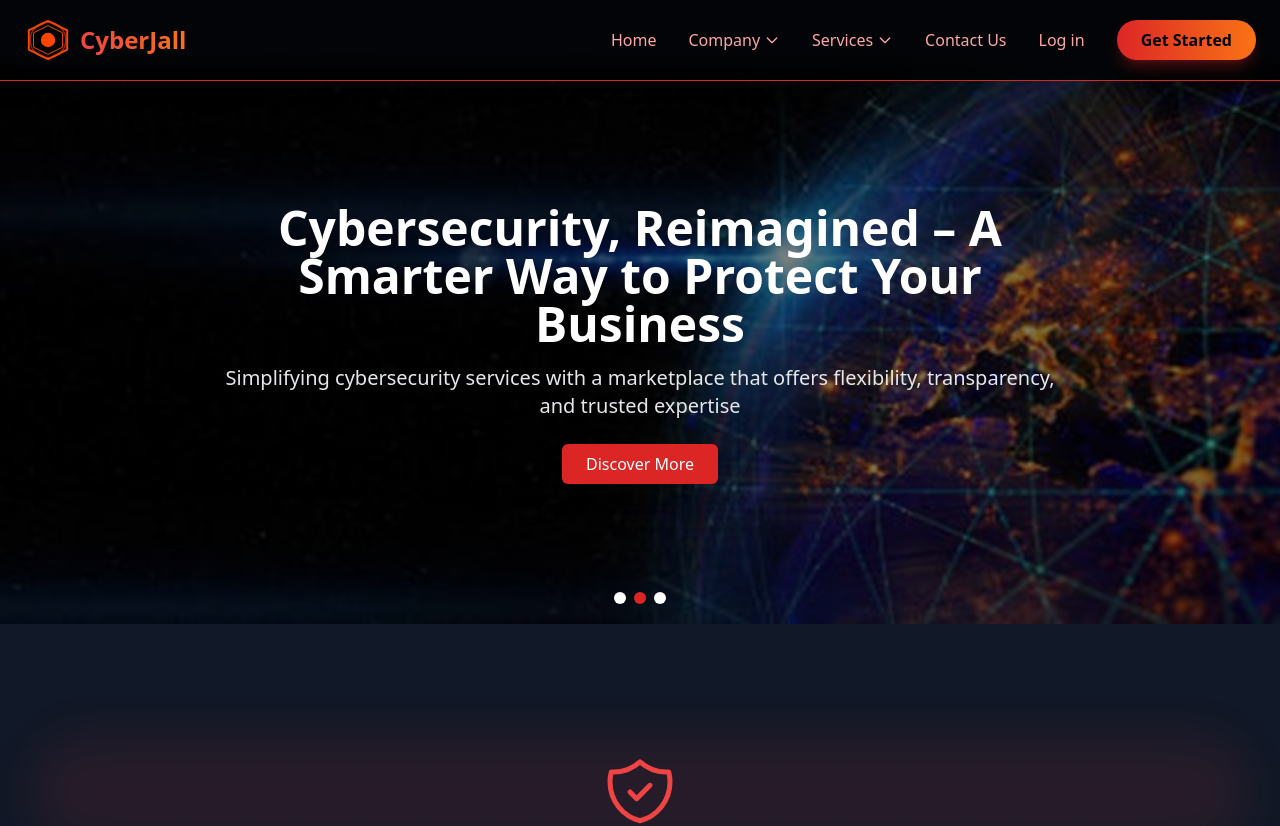
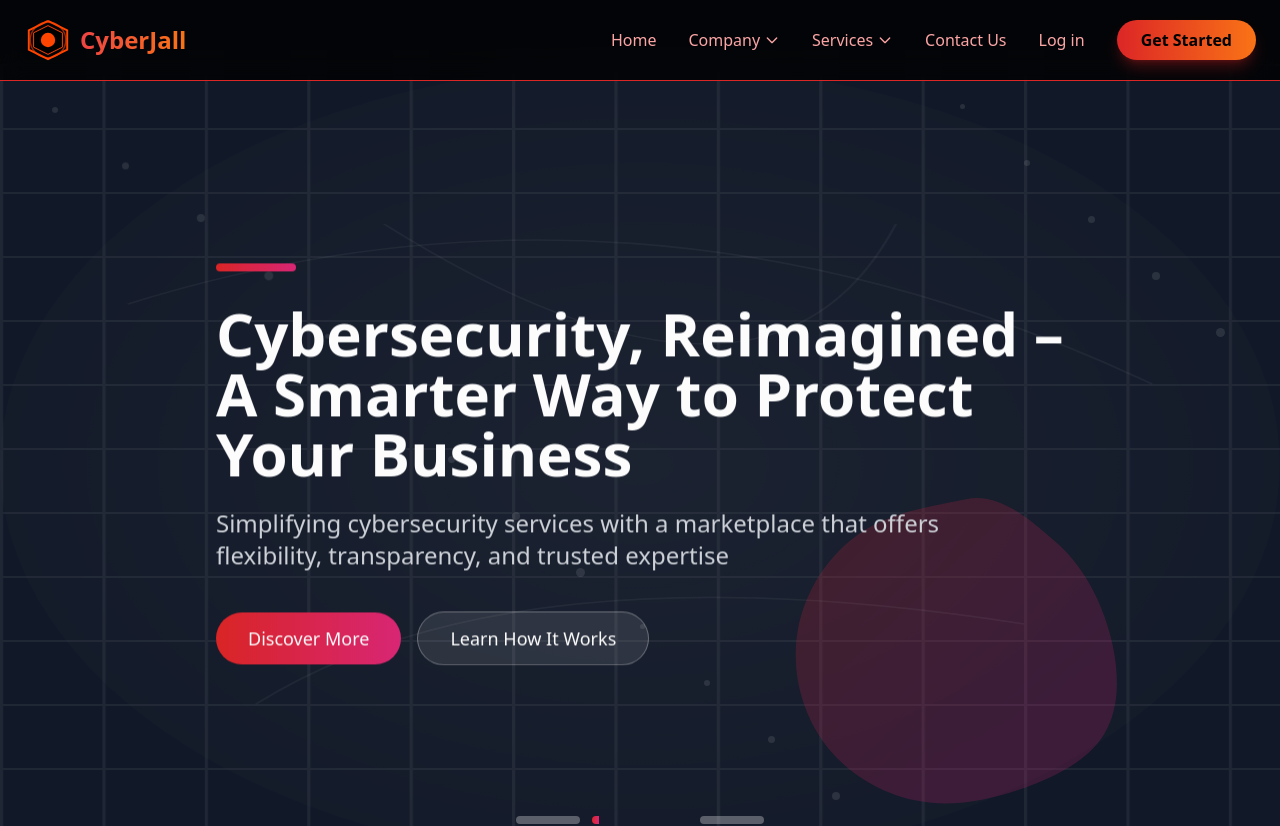
Before and after one commit to Mastermind730/CyberJall, a Next.js app: page / in a window 1280 px wide. Shown: the top 826 px of the page. Built offline with nearby package versions, Linux system fonts and the light colour scheme.

Commit message:
changed the home page

```diff
--- a/src/app/components/Hero.tsx
+++ b/src/app/components/Hero.tsx
@@ -1,89 +1,226 @@
 'use client';
 import { useState, useEffect, useMemo } from 'react';
-import Image from 'next/image';
 import type { FC } from 'react';
 
 interface Slide {
-  image: string;
   title: string;
   description: string;
+  color: string;
 }
 
 export const Hero: FC = () => {
   const [currentSlide, setCurrentSlide] = useState(0);
+  const [isAnimating, setIsAnimating] = useState(false);
+  const [isClient, setIsClient] = useState(false);
+
+  // Fixed positions for particles to avoid hydration mismatch
+  const particlePositions = useMemo(() => Array.from({ length: 20 }).map((_, i) => ({
+    size: 5 + (i % 5),
+    left: (i * 5) % 100,
+    top: (i * 7) % 100,
+    duration: 10 + (i % 10),
+    delay: i % 20
+  })), []);
 
   const slides = useMemo<Slide[]>(() => [
     {
-      image: '/1.jpg',
       title: 'Find & Customize Trusted Cybersecurity Services in One Place',
-      description: ' A marketplace where businesses can explore, compare, and bundle cybersecurity services effortlessly.'
+      description: 'A marketplace where businesses can explore, compare, and bundle cybersecurity services effortlessly.',
+      color: 'from-purple-600 to-blue-600'
     },
     {
-      image: '/2.jpg',
       title: 'Cybersecurity, Reimagined – A Smarter Way to Protect Your Business',
-      description: 'Simplifying cybersecurity services with a marketplace that offers flexibility, transparency, and trusted expertise'
+      description: 'Simplifying cybersecurity services with a marketplace that offers flexibility, transparency, and trusted expertise',
+      color: 'from-red-600 to-pink-600'
     },
     {
-      image: '/3.jpg',
       title: 'Your Cybersecurity, Your Way – Build, Bundle & Protect with Experts',
-      description: 'Customize cybersecurity services from multiple trusted providers and manage them effortlessly through one unified platform..'
+      description: 'Customize cybersecurity services from multiple trusted providers and manage them effortlessly through one unified platform.',
+      color: 'from-green-600 to-teal-600'
     }
-  ], []); // Empty dependency array means this will only be calculated once
+  ], []);
+
+  // Handle client-side rendering detection
   useEffect(() => {
+    setIsClient(true);
+  }, []);
+
+  useEffect(() => {
+    if (!isClient) return;
+
     const timer = setInterval(() => {
+      setIsAnimating(true);
+      setTimeout(() => {
         setCurrentSlide((prev) => (prev + 1) % slides.length);
-    }, 5000);
+        setIsAnimating(false);
+      }, 500);
+    }, 6000);
     return () => clearInterval(timer);
-  }, [slides]);
+  }, [slides.length, isClient]);
+
+  const handleDotClick = (index) => {
+    setIsAnimating(true);
+    setTimeout(() => {
+      setCurrentSlide(index);
+      setIsAnimating(false);
+    }, 500);
+  };
 
   return (
-    <div className="relative w-full overflow-hidden bg-gray-900">
-      <div className="pt-16"> {/* Container for top spacing to account for navbar */}
-        <div className="relative h-[70vh] max-w-7xl mx-auto overflow-hidden">
-          {slides.map((slide, index) => (
+    <div className="relative w-full overflow-hidden bg-gray-900 min-h-screen">
+      <div className="pt-16">
+        <div className="relative h-screen max-w-7xl mx-auto overflow-hidden flex items-center justify-center">
+          {/* SVG Background Pattern */}
+          <div className="absolute inset-0 opacity-30">
+            <svg className="w-full h-full" viewBox="0 0 100 100" preserveAspectRatio="none">
+              <defs>
+                <pattern id="grid" width="8" height="8" patternUnits="userSpaceOnUse">
+                  <path d="M 8 0 L 0 0 0 8" fill="none" stroke="rgba(255,255,255,0.2)" strokeWidth="0.5" />
+                </pattern>
+                <radialGradient id="radialGradient" cx="50%" cy="50%" r="70%" fx="50%" fy="50%">
+                  <stop offset="0%" stopColor="rgba(255,255,255,0.15)" />
+                  <stop offset="100%" stopColor="rgba(255,255,255,0)" />
+                </radialGradient>
+              </defs>
+              <rect width="100" height="100" fill="url(#grid)" />
+              <circle cx="50" cy="50" r="50" fill="url(#radialGradient)" />
+            </svg>
+          </div>
+
+          {/* Animated SVG Elements - Only rendered client-side */}
+          {isClient && (
+            <div className="absolute inset-0 overflow-hidden">
+              {particlePositions.map((particle, i) => (
                 <div
-              key={index}
-              className={`absolute top-0 left-0 w-full h-full transition-opacity duration-1000 ${
-                currentSlide === index ? 'opacity-100' : 'opacity-0'
-              }`}
-            >
-              <div className="absolute inset-0 bg-black/50 z-10" />
-              <Image
-                src={slide.image}
-                alt={slide.title}
-                fill
-                className="object-cover"
-                priority={index === 0}
+                  key={i}
+                  className="absolute rounded-full bg-white opacity-10"
+                  style={{
+                    width: `${particle.size}px`,
+                    height: `${particle.size}px`,
+                    left: `${particle.left}%`,
+                    top: `${particle.top}%`,
+                    animation: `float ${particle.duration}s linear infinite`,
+                    animationDelay: `${particle.delay}s`
+                  }}
                 />
-              <div className="absolute inset-0 flex items-center justify-center z-20">
-                <div className="text-center max-w-4xl px-4">
-                  <h1 className="text-3xl md:text-5xl font-bold text-white mb-4">
-                    {slide.title}
+              ))}
+            </div>
+          )}
+
+          {/* Slide Content */}
+          <div className="relative z-10 px-6 max-w-4xl">
+            <div className={`transition-all duration-500 ${isClient && isAnimating ? 'opacity-0 translate-y-10' : 'opacity-100 translate-y-0'}`}>
+              <div className={`h-2 w-20 mb-8 rounded-full bg-gradient-to-r ${slides[currentSlide].color}`} />
+
+              <h1 className="text-4xl md:text-6xl font-bold text-white mb-6 leading-tight">
+                {slides[currentSlide].title}
               </h1>
-                  <p className="text-lg md:text-xl text-gray-200 mb-6">
-                    {slide.description}
+
+              <p className="text-xl md:text-2xl text-gray-300 mb-10 max-w-3xl">
+                {slides[currentSlide].description}
               </p>
-                  <button className="bg-red-600 text-white px-6 py-2 rounded-md text-base font-medium hover:bg-red-700 transition-colors">
+
+              <div className="flex flex-col sm:flex-row items-center gap-4">
+                <button className={`bg-gradient-to-r ${slides[currentSlide].color} text-white px-8 py-3 rounded-full text-lg font-medium hover:shadow-lg hover:shadow-current/30 transition-all duration-300 transform hover:-translate-y-1`}>
                   Discover More
+                </button>
+
+                <button className="text-white border border-white/30 backdrop-blur-sm bg-white/10 px-8 py-3 rounded-full text-lg font-medium hover:bg-white/20 transition-all duration-300">
+                  Learn How It Works
                 </button>
               </div>
             </div>
           </div>
-          ))}
 
-          <div className="absolute bottom-5 left-1/2 transform -translate-x-1/2 flex space-x-2 z-30">
+          {/* Decorative Vector Graphics */}
+          <div className="absolute bottom-0 right-0 w-1/2 h-1/2 opacity-20 pointer-events-none">
+            <svg viewBox="0 0 200 200" xmlns="http://www.w3.org/2000/svg" className="w-full h-full">
+              <path
+                fill={`url(#gradient-${currentSlide})`}
+                d="M47.6,-61.3C60.6,-50.1,69.6,-33.9,74.6,-16.2C79.6,1.5,80.6,20.8,72.3,34.7C64,48.6,46.5,57.1,29.3,62.9C12.2,68.7,-4.7,71.7,-21.9,68.3C-39.1,64.9,-56.5,55,-67.9,39.5C-79.3,24,-84.6,2.9,-81.1,-16.9C-77.7,-36.7,-65.3,-55.3,-49.3,-65.9C-33.2,-76.4,-13.6,-78.9,2.9,-82.4C19.4,-85.9,34.7,-72.5,47.6,-61.3Z"
+                transform="translate(100 100)"
+              />
+              <defs>
+                <linearGradient id="gradient-0" gradientTransform="rotate(45)">
+                  <stop offset="0%" stopColor="#6366F1" />
+                  <stop offset="100%" stopColor="#2563EB" />
+                </linearGradient>
+                <linearGradient id="gradient-1" gradientTransform="rotate(45)">
+                  <stop offset="0%" stopColor="#DC2626" />
+                  <stop offset="100%" stopColor="#DB2777" />
+                </linearGradient>
+                <linearGradient id="gradient-2" gradientTransform="rotate(45)">
+                  <stop offset="0%" stopColor="#059669" />
+                  <stop offset="100%" stopColor="#0D9488" />
+                </linearGradient>
+              </defs>
+            </svg>
+          </div>
+
+          {/* Connection Lines - Cybersecurity Visual Metaphor */}
+          <div className="absolute inset-0 pointer-events-none">
+            <svg className="w-full h-full" viewBox="0 0 100 100" preserveAspectRatio="none">
+              <path
+                d="M10,30 Q50,10 90,40"
+                stroke="rgba(255,255,255,0.1)"
+                strokeWidth="0.2"
+                fill="none"
+                className="animate-pulse"
+              />
+              <path
+                d="M20,80 Q40,60 80,70"
+                stroke="rgba(255,255,255,0.1)"
+                strokeWidth="0.2"
+                fill="none"
+                className="animate-pulse"
+              />
+              <path
+                d="M30,20 Q60,50 70,20"
+                stroke="rgba(255,255,255,0.1)"
+                strokeWidth="0.2"
+                fill="none"
+                className="animate-pulse"
+              />
+            </svg>
+          </div>
+
+          {/* Navigation Dots */}
+          <div className="absolute bottom-10 left-1/2 transform -translate-x-1/2 flex space-x-3 z-30">
             {slides.map((_, index) => (
               <button
                 key={index}
-                className={`w-3 h-3 rounded-full ${
-                  currentSlide === index ? 'bg-red-600' : 'bg-white'
+                className={`relative w-16 h-2 rounded-full transition-all duration-300 overflow-hidden ${
+                  currentSlide === index ? 'w-24 bg-transparent' : 'bg-white/30'
                 }`}
-                onClick={() => setCurrentSlide(index)}
-              />
+                onClick={() => handleDotClick(index)}
+              >
+                {isClient && currentSlide === index && (
+                  <div className={`absolute top-0 left-0 h-full bg-gradient-to-r ${slides[index].color} animate-progress`} />
+                )}
+              </button>
             ))}
           </div>
         </div>
       </div>
+
+      {/* Animation classes using Tailwind instead of JSX styles */}
+      <style dangerouslySetInnerHTML={{ __html: `
+        @keyframes float {
+          0%, 100% { transform: translateY(0) translateX(0); }
+          25% { transform: translateY(-20px) translateX(10px); }
+          50% { transform: translateY(-10px) translateX(-15px); }
+          75% { transform: translateY(-30px) translateX(5px); }
+        }
+
+        @keyframes progress {
+          0% { width: 0; }
+          100% { width: 100%; }
+        }
+
+        .animate-progress {
+          animation: progress 6s linear;
+        }
+      `}} />
     </div>
   );
 };
```
Lines whose indentation alone changed are shown as unchanged.
